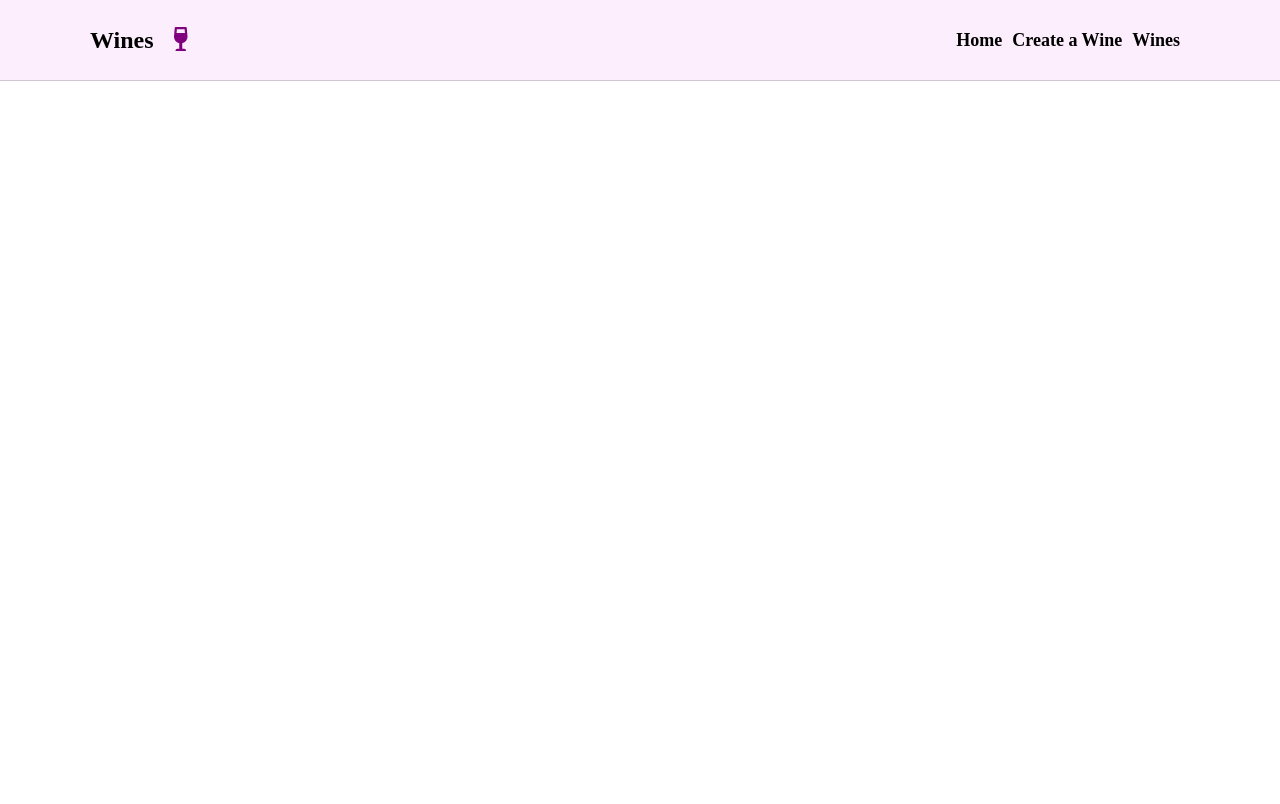
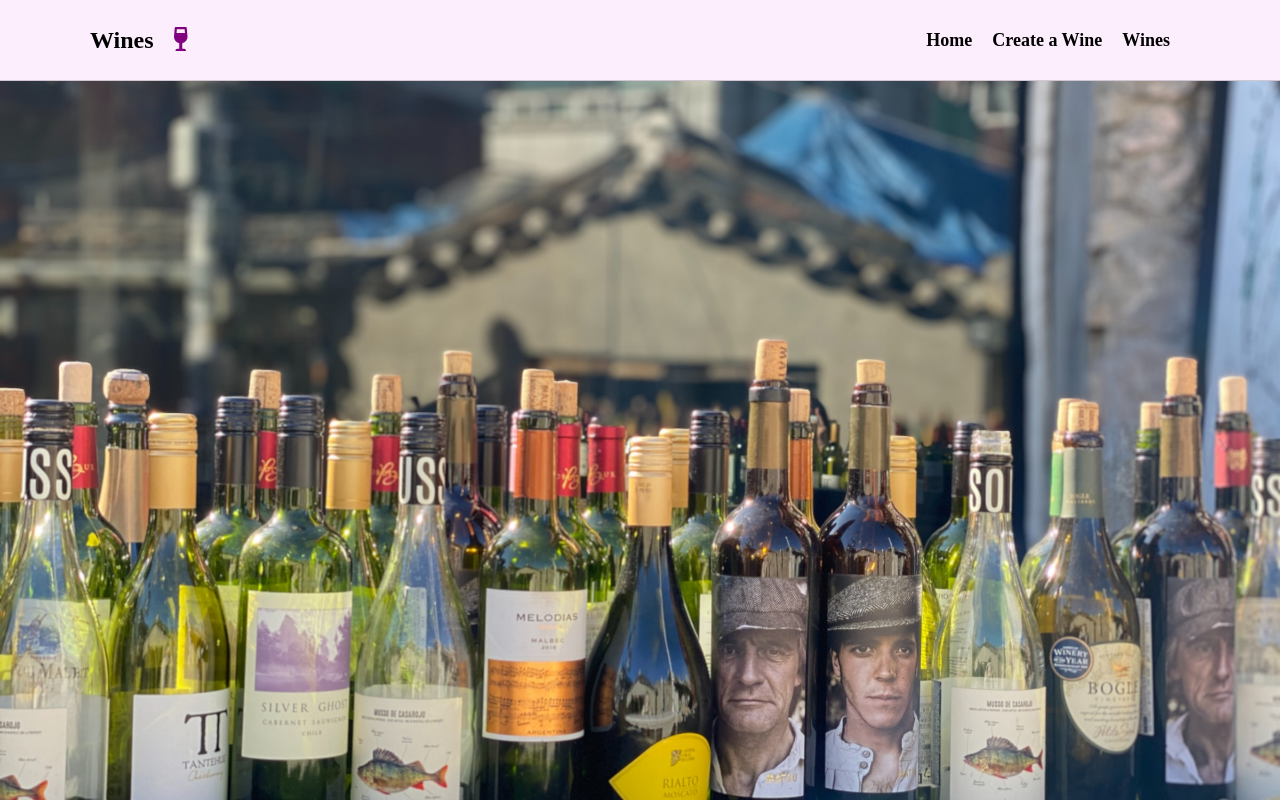
Before and after one commit to SEI-ATL-3-8/wines-react, a React (Create React App) app: page / in a window 1280 px wide. Built offline with nearby package versions, Linux system fonts and the light colour scheme; a web font is replaced by a local one.

Commit message:
slideshow component

```diff
--- a/src/App.css
+++ b/src/App.css
@@ -3,6 +3,7 @@
 * {
     padding: 0;
     margin: 0;
+    box-sizing: border-box;
 }
 
 body {
--- a/src/App.js
+++ b/src/App.js
@@ -1,15 +1,23 @@
 
 import { Fragment } from 'react';
 import env from 'react-dotenv';
+import { Route, Switch } from 'react-router';
 
 import './App.css';
 import Navbar from './headers/Navbar';
+import Home from './pages/Home/Home';
 
 function App() {
   // env.API_URL
   return (
     <Fragment>
       <Navbar />
+      <Switch>
+        <Route exact path="/">
+          <Home />
+        </Route>
+
+      </Switch>
     </Fragment>
   );
 }
--- /dev/null
+++ b/src/components/SlideShow/Slideshow.css
@@ -0,0 +1,11 @@
+.slideshow {
+
+    height: calc(100vh - 81px);
+
+}
+
+.slideshow img {
+    height: 100%;
+    width: 100%;
+    object-fit: cover;
+}
--- /dev/null
+++ b/src/components/SlideShow/Slideshow.js
@@ -0,0 +1,28 @@
+import { useEffect, useState } from 'react';
+import './Slideshow.css';
+
+export default function Slideshow ({images}){
+    const [currentImageIndex, setCurrentImageIndex] = useState(0);
+    let timer = null;
+
+    const changeImageIndex = () => {
+        timer = setTimeout(() => {
+            setCurrentImageIndex(currentImageIndex === images.length - 1 ? 0 : currentImageIndex + 1);
+        },3000);
+    }
+
+    useEffect(() => {
+        changeImageIndex();
+
+        return () => clearTimeout(timer);
+    }, [ currentImageIndex]);
+
+
+    return (
+        <div className="slideshow">
+            <img src={require(`../../images/${images[currentImageIndex]}.jpg`).default} alt={images[currentImageIndex]} />
+
+
+        </div>
+    );
+}
--- a/src/headers/Navbar.css
+++ b/src/headers/Navbar.css
@@ -28,8 +28,12 @@
 
 .nav-links a {
     text-decoration: none;
-    margin-right: 10px;
+    margin-right: 20px;
     font-size: 18px;
     font-weight: 700;
     color: rgb(0, 0, 0);
 }
+
+.nav-links a:hover {
+    color: rgba(36, 33, 33, 0.199);
+}
--- a/src/pages/Home/Home.js
+++ b/src/pages/Home/Home.js
@@ -1,13 +1,12 @@
-
 import './Home.css';
 
-export default function Home () {
+import Slideshow from '../../components/SlideShow/Slideshow';
 
+const Home = () => (
+    <div className="container-full">
+        <Slideshow images={["wine","wines","grapes"]} />
 
-    return (
-    <div className="container">
+    </div>
+);
 
-
-
-    </div>);
-}
+export default Home;
--- /dev/null
+++ b/src/pages/Wines/Wines.js
@@ -0,0 +1,5 @@
+import './Wines.css';
+
+export default function Wines() {
+
+};
```
Also changed, not shown: src/images/wine.jpg (added), src/images/wines.jpg (added), src/pages/Wines/Wines.css (added).
